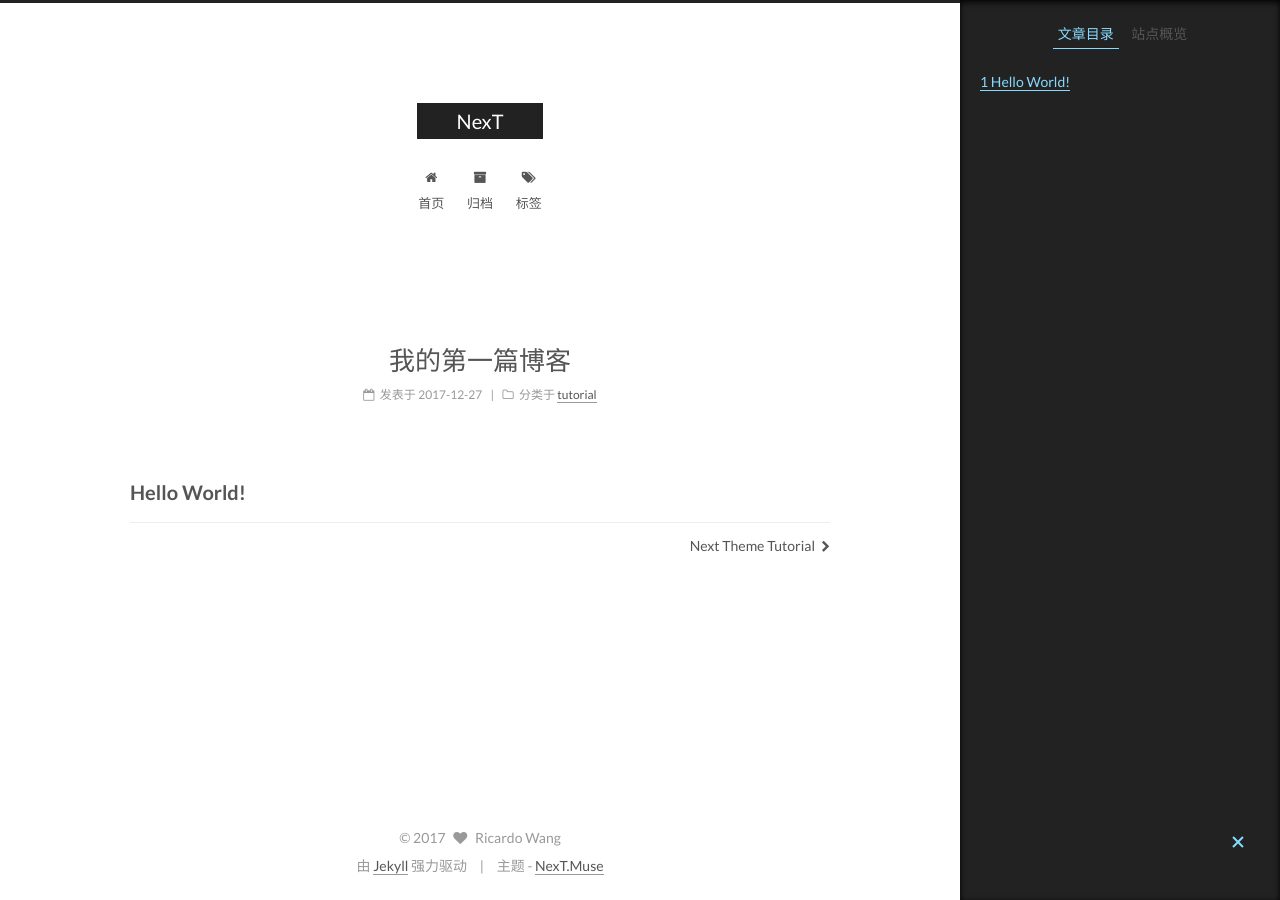
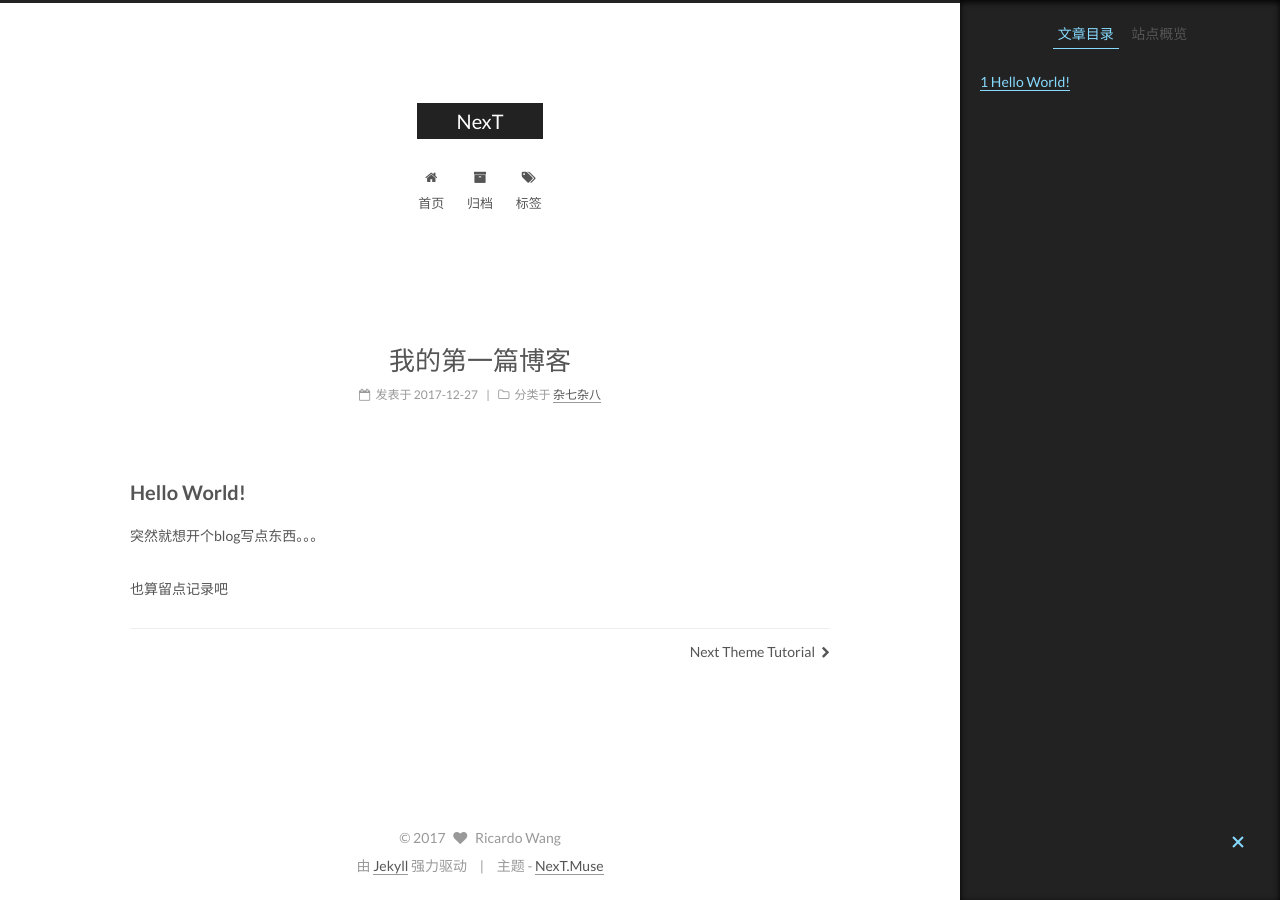
Before and after one commit to RicardoWang99/ricardowang99.github.com, a Jekyll site: the page built from _posts/2017-12-27-MyFirstBlog.md, in a window 1280 px wide. Built offline with Jekyll 4.4.1, drawn with Linux system fonts in a browser that asks for light colours.

Commit message:
FirstBlog

```diff
--- a/_posts/2017-12-27-MyFirstBlog.md
+++ b/_posts/2017-12-27-MyFirstBlog.md
@@ -2,8 +2,12 @@
 title: 我的第一篇博客
 description: 简单的尝试
 categories:
- - tutorial
+ - 杂七杂八
 tags:
 ---
 
 ## Hello World!
+
+突然就想开个blog写点东西。。。
+
+也算留点记录吧
```
